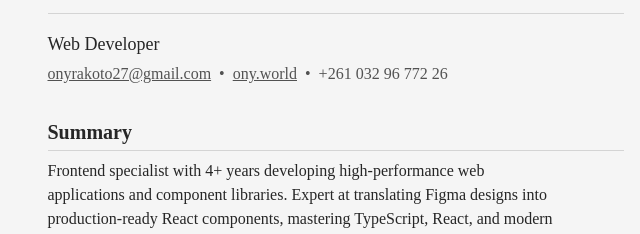
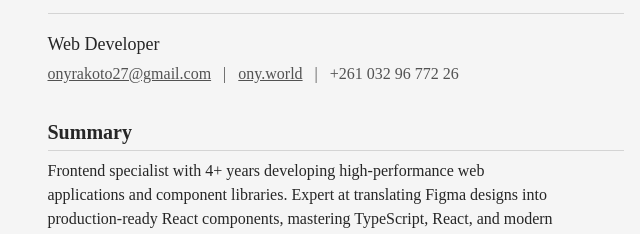
Before and after one commit to ony-boom/portfolio, an Astro site: page /resume in a window 1280 px wide. Shown: the part 163-397 px from the top of the page, 297-937 px from the left. Built offline with nearby package versions, Linux system fonts and the light colour scheme; Astro itself is replaced by a stand-in of ours; a web font is replaced by a local one.

Commit message:
improved resume

```diff
--- a/src/layouts/Resume.astro
+++ b/src/layouts/Resume.astro
@@ -32,11 +32,11 @@ const portfolio = (await getCollection("portfolio")).slice(0, 2);
       </hgroup>
 
       <div class="text-neutral-600">
-        <p class="mt-1 flex flex-wrap gap-2">
+        <p class="mt-1 flex flex-wrap gap-3">
           <a href="mailto:onyrakoto27@gmail.com">onyrakoto27@gmail.com</a>
-          <span>&bull;</span>
+          <span>|</span>
           <a href="https://ony.world" target="_blank"> ony.world </a>
-          <span>&bull;</span>
+          <span>|</span>
           <span>+261 032 96 772 26</span>
         </p>
       </div>
```
